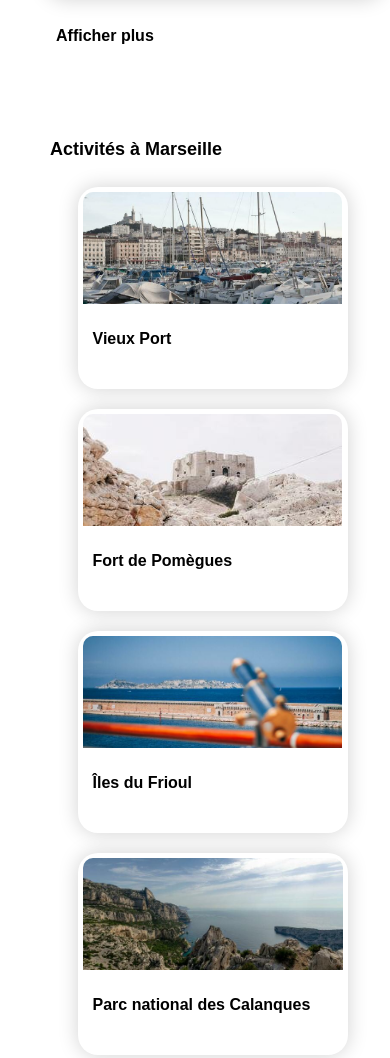
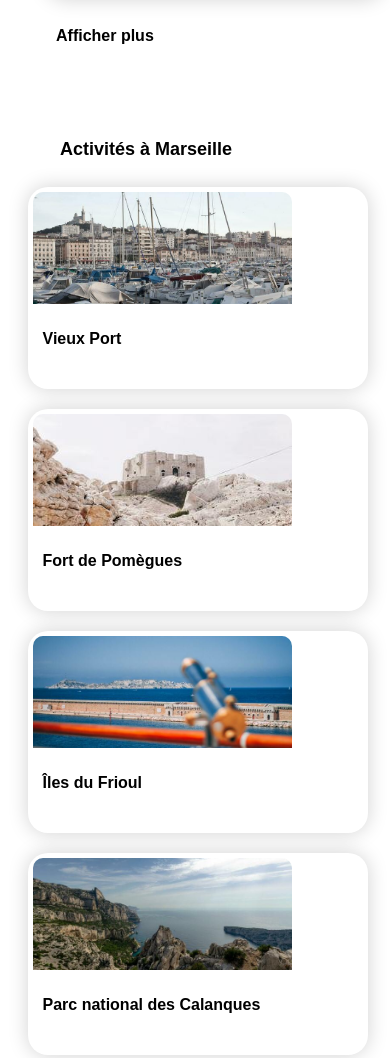
Before and after one commit to LoicBoutte/LoicBoutte_2_25042021, a plain HTML site: page index.html in a window 390 px wide. Shown: the part 2920-3978 px from the top of the page. Drawn offline with Linux system fonts and the light colour scheme.

Commit message:
Corrections erreurs

```diff
--- a/index.html
+++ b/index.html
@@ -304,7 +304,7 @@
         <!--Activités à Marseille-->
 
 
-        <div id="Activites_à_Marseille">
+        <div id="Activites_a_Marseille">
             <h1 class="titre_activites">Activités à Marseille</h1>
             <div class="activites">
                 <div class="activite1">
--- a/style/responcive.css
+++ b/style/responcive.css
@@ -84,7 +84,7 @@
        height: 391px;
    }
 
-   #Activites_à_Marseille
+   #Activites_a_Marseille
    {
        margin-left: 45px;
    }
@@ -182,7 +182,7 @@
            width: 145px;
        }
 
-       #Activites_à_Marseille {
+       #Activites_a_Marseille {
            margin-left: 50px;
        }
 
@@ -247,7 +247,7 @@
            justify-content: space-around;
        }
 
-       #Activites_à_Marseille {
+       #Activites_a_Marseille {
            margin-left: 0px;
        }
 
@@ -512,7 +512,7 @@
        .photo_activite11,
        .photo_activite22,
        .photo_activite33,
-}      .photo_activite44,
+       .photo_activite44,
        .photo_activite55,
        .photo_activite66
        {
@@ -528,7 +528,7 @@
            max-width: 270px;
        }
 
-       #Activites_à_Marseille {
+       #Activites_a_Marseille {
            margin-left: 30px;
        }
 
@@ -559,7 +559,7 @@
            padding-right: 5px;
        }
 
-       #Activites_à_Marseille {
+       #Activites_a_Marseille {
            margin-left: 40px;
        }
 
--- a/style/style.css
+++ b/style/style.css
@@ -455,7 +455,7 @@ h3
 
 /*Activités à Marseille*/
 
-#Activites_à_Marseille
+#Activites_a_Marseille
 {
 
     display: flex;
@@ -525,12 +525,12 @@ h3
     border-top-right-radius: 10px;
 }
 
-#Activites_à_Marseille h1
+#Activites_a_Marseille h1
 {
     font-size: large;
 }
 
-#Activites_à_Marseille h2 {
+#Activites_a_Marseille h2 {
     font-size: medium;
 }
 
```
